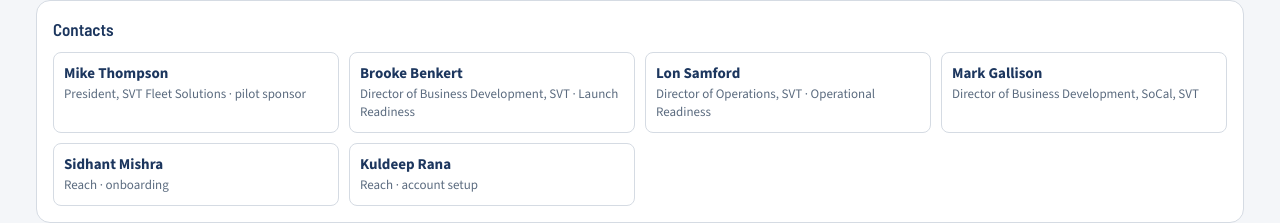
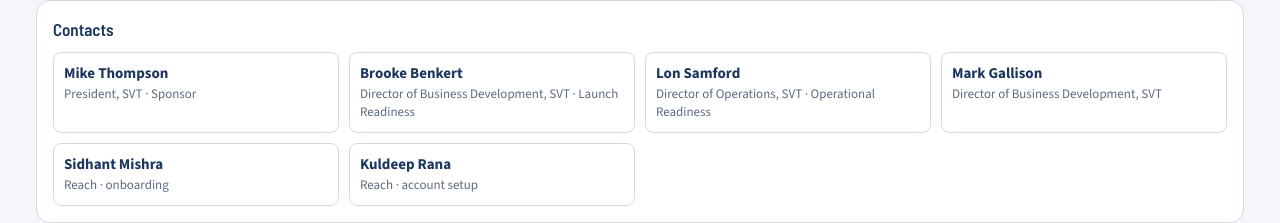
Before and after one commit to MrsBRB/SVT_Amazon_Business_Development, a plain HTML site: page amazon/ont-pilot-amazon-status.html in a window 1280 px wide. Shown: the part 1176-1399 px from the top of the page. Drawn offline with nearby package versions, Linux system fonts and the light colour scheme.

Commit message:
Amazon page: update Mike's and Mark's contact titles
Co-Authored-By: Claude Opus 5.5 <noreply@anthropic.com>
Claude-Session: https://claude.ai/code/session_01QQYEcnyhGWsdAg6b79wGV3

```diff
--- a/amazon/ont-pilot-amazon-status.html
+++ b/amazon/ont-pilot-amazon-status.html
@@ -285,10 +285,10 @@ main .wrap{display:grid;gap:22px;padding-block:22px 40px}
 <section class="panel" aria-labelledby="h-ct">
   <h3 id="h-ct">Contacts</h3>
   <div class="people" style="margin-top:10px">
-    <div class="person"><b>Mike Thompson</b><span>President, SVT Fleet Solutions · pilot sponsor</span></div>
+    <div class="person"><b>Mike Thompson</b><span>President, SVT · Sponsor</span></div>
     <div class="person"><b>Brooke Benkert</b><span>Director of Business Development, SVT · Launch Readiness</span></div>
     <div class="person"><b>Lon Samford</b><span>Director of Operations, SVT · Operational Readiness</span></div>
-    <div class="person"><b>Mark Gallison</b><span>Director of Business Development, SoCal, SVT</span></div>
+    <div class="person"><b>Mark Gallison</b><span>Director of Business Development, SVT</span></div>
     <div class="person"><b>Sidhant Mishra</b><span>Reach · onboarding</span></div>
     <div class="person"><b>Kuldeep Rana</b><span>Reach · account setup</span></div>
   </div>
```
